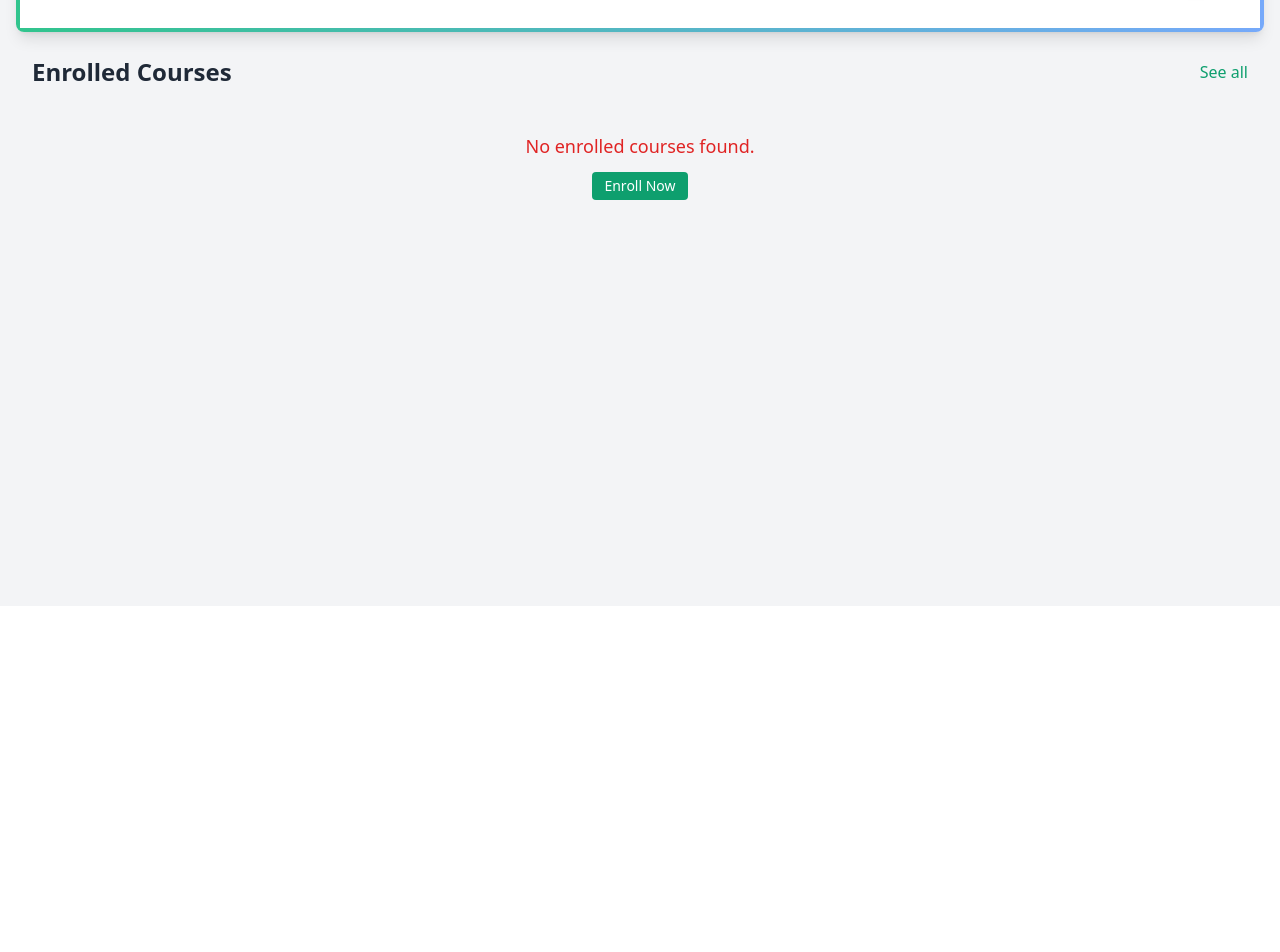
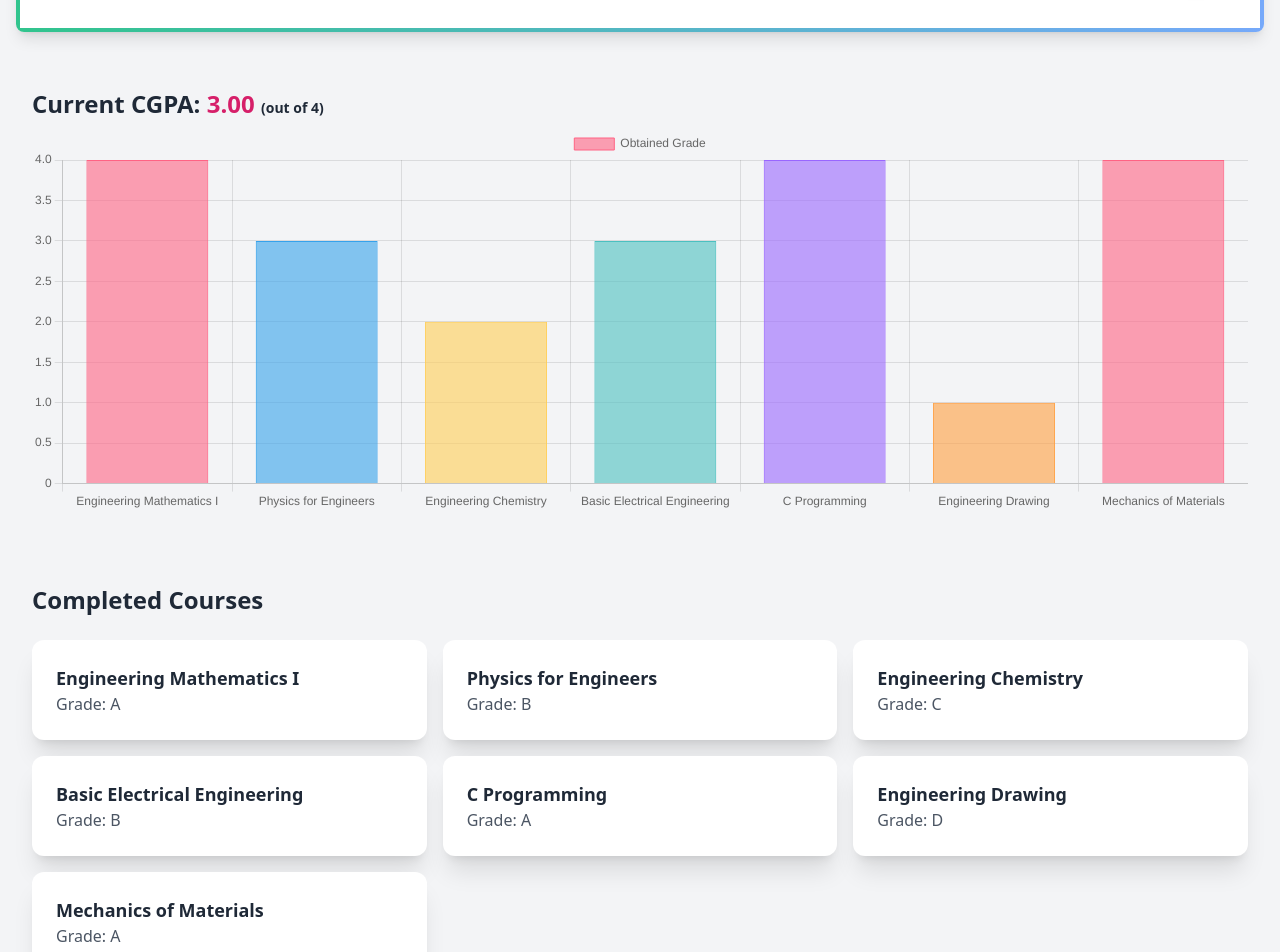
Before and after one commit to rashedevs/university-management-system, a React (Vite) app: page / in a window 1280 px wide. Shown: the part 260-1212 px from the top of the page. Before the commit the page ends 866 px from the top, so only its background shows below. Built offline with nearby package versions, Linux system fonts and the light colour scheme.

Commit message:
Customize student dashboard ui and added bar chart for grade visualization

```diff
--- a/package.json
+++ b/package.json
@@ -10,9 +10,11 @@
     "preview": "vite preview"
   },
   "dependencies": {
+    "chart.js": "^4.4.5",
     "flowbite": "^2.5.2",
     "flowbite-react": "^0.10.2",
     "react": "^18.3.1",
+    "react-chartjs-2": "^5.2.0",
     "react-dom": "^18.3.1",
     "react-router-dom": "^6.27.0",
     "react-toastify": "^10.0.5"
--- a/src/components/CourseRegistration.jsx
+++ b/src/components/CourseRegistration.jsx
@@ -64,7 +64,7 @@ const CourseRegistration = () => {
   return (
     <div className="bg-gray-100">
       <div className="container mx-auto p-4">
-        <h2 className="text-3xl mt-3 mb-5 font-bold">Courses to enroll</h2>
+        <h2 className="text-3xl mt-3 mb-5 font-bold">Enroll in Courses</h2>
 
         <div className="flex items-center justify-between mb-4">
           <input
--- a/src/components/FacultyManagement.jsx
+++ b/src/components/FacultyManagement.jsx
@@ -54,7 +54,8 @@ const FacultyManagement = () => {
   return (
     <div className="flex flex-col bg-gray-100 min-h-screen">
       <div className="container mx-auto p-4 flex-grow overflow-y-auto">
-        {/* <h2 className="text-3xl font-bold py-5">Faculty Overview</h2> */}
+        <h2 className="text-3xl mt-3 mb-5 font-bold">Faculty Overview</h2>
+
         <div className="py-4 mb-3 border-2 bg-green-500 rounded-lg text-center">
           <h1 className="ms-2 p-2 text-3xl font-bold text-white dark:text-gray-400">
             {selectedOption?.value == "cse" &&
@@ -91,6 +92,7 @@ const FacultyManagement = () => {
                 education={faculty.education}
                 department={faculty.department}
                 email={faculty.email}
+                subjects={faculty.subjects}
                 research={faculty.research}
                 imageUrl={faculty.image}
                 onDetailsClick={() => handleDetailsClick(faculty)}
--- a/src/components/StudentDashboard.jsx
+++ b/src/components/StudentDashboard.jsx
@@ -3,6 +3,27 @@ import { NavLink } from "react-router-dom";
 import studentsData from "../data/students.json";
 import coursesData from "../data/courses.json";
 import book1 from "/images/book1.webp";
+import completedCourses from "../data/completedCourses.json";
+import { Bar } from "react-chartjs-2";
+import {
+  Chart as ChartJS,
+  CategoryScale,
+  LinearScale,
+  BarElement,
+  Title,
+  Tooltip,
+  Legend,
+} from "chart.js";
+
+// Register the components
+ChartJS.register(
+  CategoryScale,
+  LinearScale,
+  BarElement,
+  Title,
+  Tooltip,
+  Legend
+);
 
 const StudentDashboard = () => {
   const [enrolledCourses, setEnrolledCourses] = useState([]);
@@ -38,9 +59,77 @@ const StudentDashboard = () => {
   const options = { year: "numeric", month: "long", day: "numeric" };
   const formattedExamDate = examDate.toLocaleDateString(undefined, options);
 
+  //new
+  const calculateCGPA = () => {
+    const totalPoints = completedCourses.reduce((acc, course) => {
+      const grade = course.obtainedGrade;
+      let gradePoint = 0;
+      if (grade === "A") gradePoint = 4.0;
+      else if (grade === "B") gradePoint = 3.0;
+      else if (grade === "C") gradePoint = 2.0;
+      else if (grade === "D") gradePoint = 1.0;
+      return acc + gradePoint;
+    }, 0);
+
+    return (totalPoints / completedCourses.length).toFixed(2);
+  };
+  // Data for the CGPA chart
+  const chartData = {
+    labels: completedCourses.map((course) => course.courseName),
+    datasets: [
+      {
+        label: "Obtained Grade",
+        data: completedCourses.map((course) => {
+          const grade = course.obtainedGrade;
+          if (grade === "A") return 4.0;
+          if (grade === "B") return 3.0;
+          if (grade === "C") return 2.0;
+          if (grade === "D") return 1.0;
+          return 0;
+        }),
+        backgroundColor: completedCourses.map((course, index) => {
+          // Array of colors or use a color-generating logic
+          const colors = [
+            "rgba(255, 99, 132, 0.6)",
+            "rgba(54, 162, 235, 0.6)",
+            "rgba(255, 206, 86, 0.6)",
+            "rgba(75, 192, 192, 0.6)",
+            "rgba(153, 102, 255, 0.6)",
+            "rgba(255, 159, 64, 0.6)",
+          ];
+          return colors[index % colors.length]; // Cycle through colors
+        }),
+        borderColor: completedCourses.map((course, index) => {
+          const colors = [
+            "rgba(255, 99, 132, 1)",
+            "rgba(54, 162, 235, 1)",
+            "rgba(255, 206, 86, 1)",
+            "rgba(75, 192, 192, 1)",
+            "rgba(153, 102, 255, 1)",
+            "rgba(255, 159, 64, 1)",
+          ];
+          return colors[index % colors.length]; // Cycle through colors
+        }),
+        borderWidth: 1,
+      },
+    ],
+  };
+
+  const option = {
+    responsive: true,
+    maintainAspectRatio: false,
+    scales: {
+      y: {
+        beginAtZero: true,
+        max: 4,
+      },
+    },
+  };
+
   return (
     <div className="bg-gray-100 min-h-screen">
       <div className="container mx-auto p-4">
+        {/* Event Marquee */}
         <div
           className=""
           style={{
@@ -58,7 +147,7 @@ const StudentDashboard = () => {
               color: "#ed0740",
             }}
           >
-            Upcoming Semester Final: Your exams will start in 25 days on{" "}
+            Upcoming Events: Semester final exams will start in 25 days on{" "}
             {formattedExamDate}. Prepare well!
           </div>
 
@@ -74,6 +163,7 @@ const StudentDashboard = () => {
         `}
           </style>
         </div>
+        {/* Welcome card */}
         <div className="w-full mx-auto overflow-hidden rounded-lg shadow-lg">
           <div className="bg-gradient-to-r from-green-400 to-blue-400 p-1">
             <div className="bg-white dark:bg-gray-800 p-6 sm:p-8">
@@ -83,7 +173,8 @@ const StudentDashboard = () => {
                     {currentDate}
                   </p>
                   <h2 className="text-2xl sm:text-3xl font-bold text-gray-800 dark:text-white">
-                    Welcome back, {"Rashed"}!
+                    Welcome back,{" "}
+                    <span className="text-pink-600">{"John!"}</span>
                   </h2>
                   <p className="text-sm text-gray-600 dark:text-gray-300">
                     Stay updated in your student portal
@@ -141,6 +232,68 @@ const StudentDashboard = () => {
             </div>
           </div>
         </div>
+        {/* CGPA Chart */}
+        <div className="w-full mx-auto p-4 mt-8">
+          <h2 className="text-2xl font-bold my-2 text-gray-800">
+            Current CGPA:{" "}
+            <span className="text-pink-600">{calculateCGPA()}</span>{" "}
+            <span className="text-sm">(out of 4)</span>
+          </h2>
+          <div className="w-full h-full md:h-96">
+            <Bar data={chartData} options={option} />
+          </div>
+        </div>
+        {/* Completed Courses */}
+        <div className="w-full mx-auto p-4 mt-8">
+          <h2 className="text-2xl font-bold my-2 text-gray-800 mb-6">
+            Completed Courses
+          </h2>
+          <div className="grid grid-cols-1 md:grid-cols-2 lg:grid-cols-3 gap-4">
+            {completedCourses.map((course, index) => (
+              <div
+                key={index}
+                className="relative group bg-white rounded-xl p-6 flex flex-col justify-between h-full shadow-xl hover:shadow-2xl transition-shadow duration-300"
+              >
+                {/* Course Information */}
+                <h3 className="text-gray-800 text-lg font-semibold">
+                  {course.courseName}
+                </h3>
+                <p className="text-gray-600">
+                  <span className="font-medium">Grade:</span>{" "}
+                  {course.obtainedGrade}
+                </p>
+
+                {/* Popover - appears on hover */}
+                <div
+                  data-popover
+                  id={`popover-course-${index}`}
+                  role="tooltip"
+                  className="absolute z-10 invisible group-hover:visible group-focus:visible opacity-0 group-hover:opacity-100 group-focus:opacity-100 inline-block w-64 text-sm text-gray-500 transition-opacity duration-300 bg-blue-900 border border-blue-900 rounded-lg shadow-lg"
+                >
+                  <div className="p-3">
+                    <h4 className="text-base mt-1 mb-3 font-semibold leading-none text-white">
+                      {course.courseName}
+                    </h4>
+                    <p className="mb-1 text-sm text-white">
+                      Semester: {course.semester}
+                    </p>
+                    <p className="mb-1 text-sm text-white">
+                      Professor: {course.instructor}
+                    </p>
+                    <p className="mb-1 text-sm text-white">
+                      Email: {course.email}
+                    </p>
+                    <p className="mb-4 text-sm text-white">
+                      Department: {course.department}
+                    </p>
+                    <div data-popper-arrow></div>
+                  </div>
+                </div>
+              </div>
+            ))}
+          </div>
+        </div>
+        {/* Enrolled Courses */}
         <div>
           <div className="w-full mx-auto p-4">
             <div className="flex justify-between items-center mb-4">
--- a/src/components/reusable/FacultyCard.jsx
+++ b/src/components/reusable/FacultyCard.jsx
@@ -7,6 +7,7 @@ const FacultyCard = ({
   department,
   email,
   research,
+  subjects,
   imageUrl,
   onDetailsClick,
 }) => {
@@ -29,6 +30,9 @@ const FacultyCard = ({
           Education: {education}
         </p>
         <p className="mb-1 font-medium text-gray-700 dark:text-gray-400">
+          Subjects: {subjects}
+        </p>
+        <p className="mb-1 font-medium text-gray-700 dark:text-gray-400">
           Department: {department}
         </p>
       </div>
@@ -38,7 +42,7 @@ const FacultyCard = ({
           onClick={onDetailsClick}
           className="px-4 m-5 py-2 bg-green-500 text-white rounded-lg hover:bg-green-600 focus:ring-1 focus:outline-none"
         >
-          Details
+          More
         </button>
       </div>
     </div>
--- /dev/null
+++ b/src/data/completedCourses.json
@@ -0,0 +1,107 @@
+[
+  {
+    "courseId": 501,
+    "courseName": "Engineering Mathematics I",
+    "department": "EEE",
+    "faculty": "Dr. Alan Walker",
+    "credits": 4,
+    "schedule": "Tue & Thu 10 AM - 12 PM",
+    "location": "Room 101",
+    "description": "Foundational mathematical principles for engineers, including calculus and linear algebra.",
+    "prerequisites": [],
+    "instructor": "Dr. Alan Walker",
+    "obtainedGrade": "A",
+    "semester": "Fall 2024",
+    "email": "alan.walker@university.edu"
+  },
+  {
+    "courseId": 502,
+    "courseName": "Physics for Engineers",
+    "department": "EEE",
+    "faculty": "Dr. Emma Harris",
+    "credits": 4,
+    "schedule": "Mon & Wed 2 PM - 4 PM",
+    "location": "Room 105",
+    "description": "Application of fundamental physics concepts in engineering contexts.",
+    "prerequisites": [],
+    "instructor": "Dr. Emma Harris",
+    "obtainedGrade": "B",
+    "semester": "Fall 2024",
+    "email": "emma.harris@university.edu"
+  },
+  {
+    "courseId": 503,
+    "courseName": "Engineering Chemistry",
+    "department": "EEE",
+    "faculty": "Dr. Michael Brown",
+    "credits": 3,
+    "schedule": "Mon & Fri 9 AM - 11 AM",
+    "location": "Room 107",
+    "description": "Introduction to chemical principles relevant to engineering fields.",
+    "prerequisites": [],
+    "instructor": "Dr. Michael Brown",
+    "obtainedGrade": "C",
+    "semester": "Fall 2024",
+    "email": "mich.brown@university.edu"
+  },
+  {
+    "courseId": 504,
+    "courseName": "Basic Electrical Engineering",
+    "department": "EEE",
+    "faculty": "Dr. Susan Clark",
+    "credits": 3,
+    "schedule": "Tue & Thu 11 AM - 1 PM",
+    "location": "Room 203",
+    "description": "Fundamentals of electrical engineering concepts and applications.",
+    "prerequisites": [],
+    "instructor": "Dr. Susan Clark",
+    "obtainedGrade": "B",
+    "semester": "Spring 2024",
+    "email": "susan.clark@university.edu"
+  },
+  {
+    "courseId": 505,
+    "courseName": "C Programming",
+    "department": "EEE",
+    "faculty": "Dr. Robert Jones",
+    "credits": 3,
+    "schedule": "Wed & Fri 10 AM - 12 PM",
+    "location": "Room 110",
+    "description": "Introduction to C programming language and basic algorithm design.",
+    "prerequisites": [],
+    "instructor": "Dr. Robert Jones",
+    "obtainedGrade": "A",
+    "semester": "Spring 2024",
+    "email": "robert.jones@university.edu"
+  },
+  {
+    "courseId": 506,
+    "courseName": "Engineering Drawing",
+    "department": "EEE",
+    "faculty": "Dr. Laura White",
+    "credits": 2,
+    "schedule": "Thu 2 PM - 4 PM",
+    "location": "Room 206",
+    "description": "Introduction to technical drawing and design used in engineering.",
+    "prerequisites": [],
+    "instructor": "Dr. Laura White",
+    "obtainedGrade": "D",
+    "semester": "Spring 2024",
+    "email": "laura.white@university.edu"
+  },
+  {
+    "courseId": 507,
+    "courseName": "Mechanics of Materials",
+    "department": "EEE",
+    "faculty": "Dr. James Scott",
+    "credits": 4,
+    "schedule": "Mon & Wed 1 PM - 3 PM",
+    "location": "Room 202",
+    "description": "Study of material behavior under various types of load.",
+    "prerequisites": ["Physics for Engineers"],
+    "instructor": "Dr. James Scott",
+    "obtainedGrade": "A",
+    "semester": "Fall 2024",
+    "email": "james.scott@university.edu"
+  }
+]
```
Also changed, not shown: src/components/reusable/Modal.jsx (+3 -4 lines), src/data/faculty.json (+24 -24 lines), 1 other file (tests, documents, lock files or other folders).
